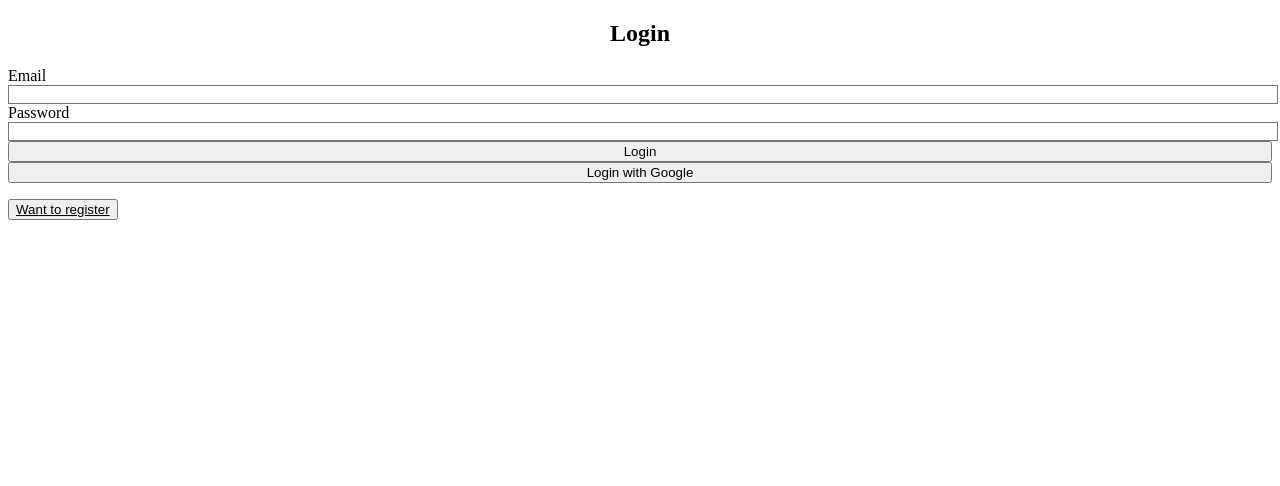
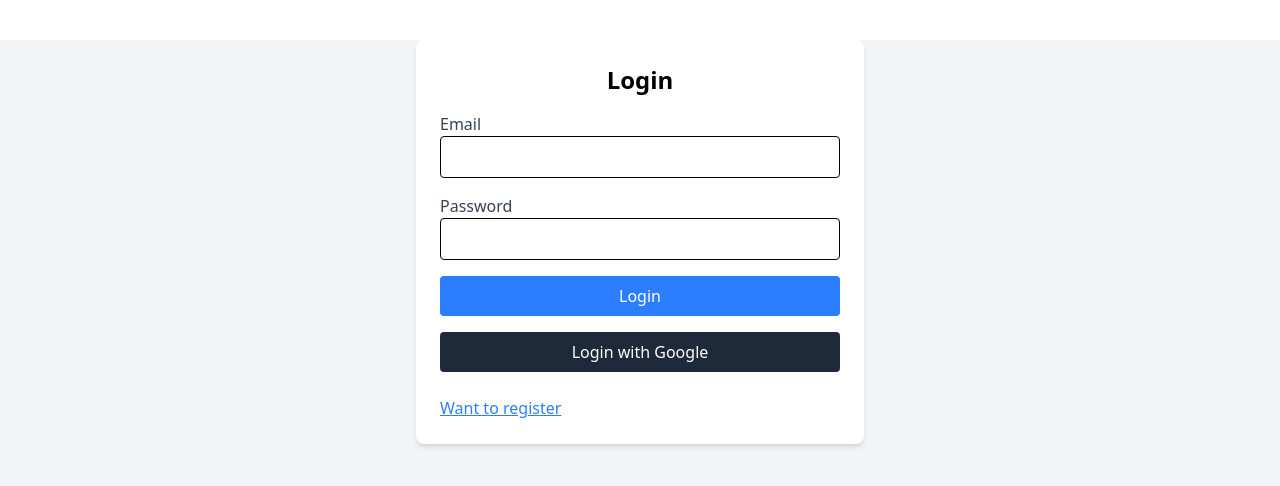
Before and after one commit to GerenciamentoCozinhAI/cozinhAI, a React (Vite) app in the folder frontend/: page / in a window 1280 px wide. Shown: the top 486 px of the page. Built offline with nearby package versions, Linux system fonts and the light colour scheme.

Commit message:
Fix: tailwindcss

```diff
--- a/frontend/src/index.css
+++ b/frontend/src/index.css
@@ -1,3 +1 @@
-@tailwind base;
-@tailwind components;
-@tailwind utilities;
+@import "tailwindcss";
--- a/frontend/tailwind.config.js
+++ /dev/null
@@ -1,11 +0,0 @@
-/** @type {import('tailwindcss').Config} */
-export default {
-    content: [
-      "./index.html",
-      "./src/**/*.{js,ts,jsx,tsx}",
-    ],
-    theme: {
-      extend: {},
-    },
-    plugins: [],
-  };
```
